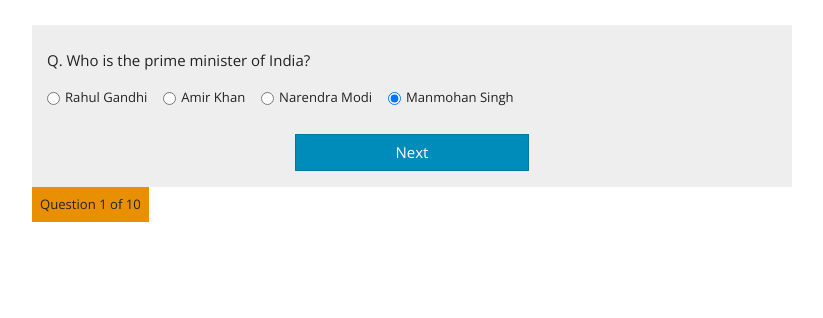
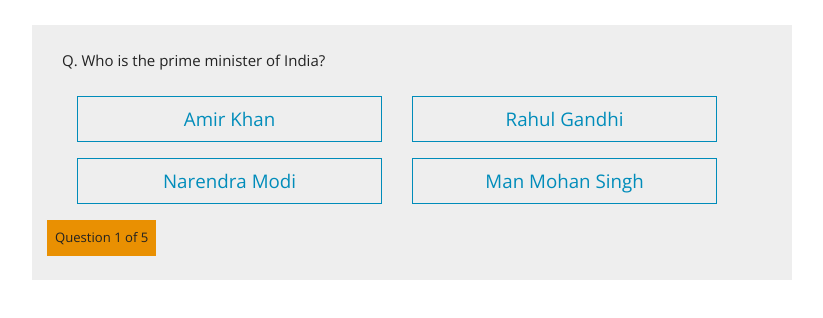
Before and after one commit to nitish-dev/Quiz, a plain HTML site: page index.html in a window 1280 px wide. Shown: the part 98-416 px from the top of the page, without its empty margins (228-1051 px from the left). Drawn offline with nearby package versions, Linux system fonts and the light colour scheme.

Commit message:
project is ready

```diff
--- a/index.html
+++ b/index.html
@@ -12,44 +12,23 @@
     <div class="container">
         <div class="row align-items-center justify-content-center">
                 <h1 class="display-4 col-8 text-center mt-4"><span class="text-primary">Quiz</span> App</h1>
+                <div id="quiz" class="col-8 bg-light mt-4 pb-3">
+                        <div class="col-12">
+                                <p id="questions" class="mt-4"></p>
+                                <div class="col row text-center mt-4" id="btnContainer">
+                                    </div>
 
-                <div class="col-8 bg-light mt-4 pb-3">
-                    <p id="questions" class="mt-4">Q. Who is the prime minister of India?</p>
-                    <div class="form-check form-check-inline">
-                            <input class="form-check-input" type="radio" name="exampleRadios" id="exampleRadios1" value="option1" checked>
-                            <label class="form-check-label" for="exampleRadios1">
-                             Rahul Gandhi
-                            </label>
-                          </div>
-                          <div class="form-check form-check-inline">
-                                <input class="form-check-input" type="radio" name="exampleRadios" id="exampleRadios2" value="option1" checked>
-                                <label class="form-check-label" for="exampleRadios2">
-                                 Amir Khan
-                                </label>
-                              </div>
-                              <div class="form-check form-check-inline">
-                                    <input class="form-check-input" type="radio" name="exampleRadios" id="exampleRadios3" value="option1" checked>
-                                    <label class="form-check-label" for="exampleRadios3">
-                                      Narendra Modi
-                                    </label>
-                                  </div>
-                                  <div class="form-check form-check-inline">
-                                        <input class="form-check-input" type="radio" name="exampleRadios" id="exampleRadios4" value="option1" checked>
-                                        <label class="form-check-label" for="exampleRadios4">
-                                          Manmohan Singh
-                                        </label>
-                                      </div>
-                                      <div class="col text-center">
-                                            <input type="submit" class="display-2 btn btn-primary col-4 mt-4" value="Next">
-                                      </div>
 
+                            </div>
+                           <div class="col-8 p-0">
+                                <label class="control-label bg-warning p-2 float-left">Question <span id="current"></span> of <span id="total"></span></label>
+                           </div>
                 </div>
-               <div class="col-8 p-0">
-                    <label class="control-label bg-warning p-2 float-left">Question 1 of 10</label>
-               </div>
+
 
         </div>
 
     </div>
+    <script src="js/app.js"></script>
 </body>
 </html>
--- a/js/app.js
+++ b/js/app.js
@@ -0,0 +1,123 @@
+// Question class:
+class Question {
+    constructor(text, choices, answer) {
+        this.text = text;
+        this.choices = choices;
+        this.answer = answer;
+    }
+
+    //Correct answer method
+    correctAnswer(choice) {
+        return choice === this.answer;
+    }
+}
+
+//Quiz Class
+class Quiz {
+    constructor(questions) {
+        this.score = 0;
+        this.questions = questions;
+        this.questionIndex = 0;
+    }
+
+    //get current question index
+    getQuestionIndex() {
+        return this.questions[this.questionIndex];
+    }
+
+    //check if quiz has ended
+    isEnded() {
+        return this.questions.length === this.questionIndex;
+    }
+
+    //Guess answer
+
+    guessAnswer(answer) {
+
+
+        if (this.getQuestionIndex().correctAnswer(answer)) {
+            this.score++;
+        }
+        this.questionIndex++;
+    }
+}
+
+//Instatiate Questions
+const questions = [
+    new Question("Q. Who is the prime minister of India", ["Amir Khan", "Rahul Gandhi", "Narendra Modi", "Man Mohan Singh"], "Narendra Modi"),
+    new Question("Q. Who is the captain of Indian cricket team", ["Virat Kohli", "Rohit Sharma", "Mahendra Singh Dhoni", "None of Above"], "Virat Kohli"),
+    new Question("Q. Who has been appointed as the new chairman of Central Board of Indirect taxes and Customs (CBIC)", ["Johnjoseph", "VanajaN.Sarna", "MahenderSingh", "S Ramesh"], "S Ramesh"),
+    new Question("Q. Who has been appointed as the acting Chairman of the Union Public Service Commission (UPSC)", ["ArvindSaxena", "SudhaJain", "KirtiKumar", "Omi Agrawal"], "ArvindSaxena"),
+    new Question("Q. India’s first-ever national police museum will establish in which city", ["Chennai", "Delhi", "Nagpur", "Kolkata"], "Delhi"),
+]
+
+//Instatiate Quiz
+const quiz = new Quiz(questions);
+
+//UI class: Repersent UI
+class UI {
+    //Populate Questions
+    static populateQuestions() {
+        if (quiz.isEnded()) {
+            UI.showResults();
+        } else {
+            // UI.showQuestions();
+            // UI.showChoices();
+
+            //show questions to ui
+            const element = document.querySelector("#questions");
+            const question = quiz.getQuestionIndex().text;
+            element.innerHTML = question.concat("?");
+
+            //show choices to ui
+            const choices = quiz.getQuestionIndex().choices;
+            const btnContainer = document.querySelector("#btnContainer");
+            btnContainer.innerHTML = "";
+            for (let i = 0; i < choices.length; i++) {
+                const div = document.createElement("div");
+                div.className=`col-6 mb-3`;
+                div.innerHTML=`
+                    <button id="btn-${i}" class="btn btn-outline-primary btn-lg btn-block"><span>${choices[i]}</span></button>
+                `;
+
+
+                btnContainer.appendChild(div);
+                UI.correctAnswer("btn-" + i, choices[i]);
+                //console.log(choices[i]);
+            }
+
+            //Show progress
+            UI.progress();
+        }
+    }
+
+
+
+    //guess answer
+    static correctAnswer(id, guess) {
+        const button = document.getElementById(id);
+        //console.log(button);
+        button.onclick = function () {
+            quiz.guessAnswer(guess);
+            UI.populateQuestions();
+        }
+    }
+
+    //show score
+    static showResults() {
+        const container = document.querySelector("#quiz");
+        container.innerHTML = `<h1 class="display-4 text-center mt-4">Your total score is ${quiz.score}</h1>`;
+    }
+
+    //progress
+    static progress() {
+        const current = document.querySelector("#current");
+        const total = document.querySelector("#total");
+        current.textContent = quiz.questionIndex + 1;
+        total.textContent = quiz.questions.length;
+        //console.log(quiz.questions.length);
+    }
+}
+
+//Event
+document.addEventListener("DOMContentLoaded", () => UI.populateQuestions());
```
